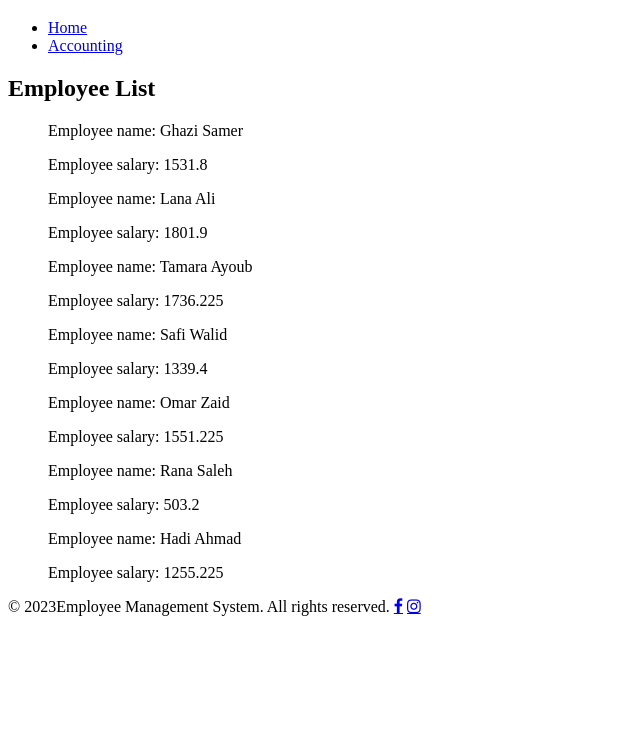
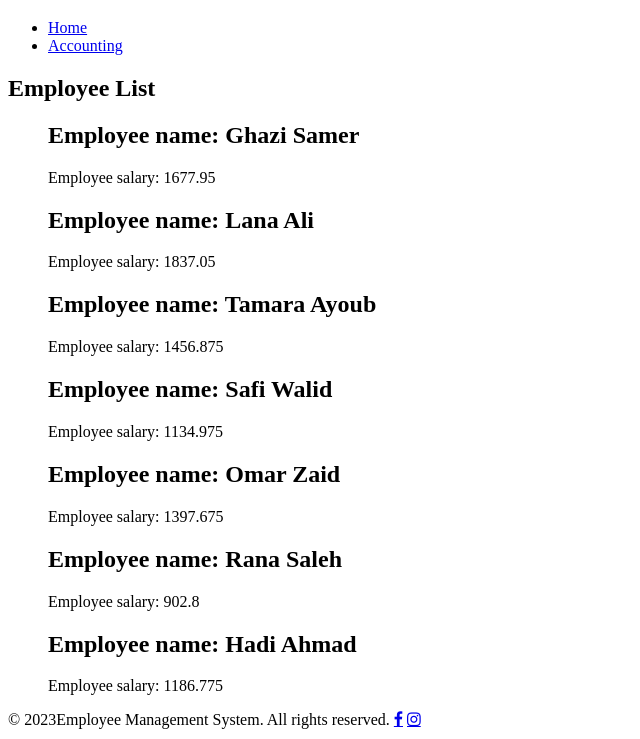
Before and after one commit to Osamayaseen97/HR-management-system, a plain HTML site: page index.html in a window 1280 px wide. Shown: the part 61-800 px from the top of the page, without its empty margins (0-640 px from the left). Drawn offline with Linux system fonts and the light colour scheme.

Commit message:
edited-2

```diff
--- a/accounting.html
+++ b/accounting.html
@@ -1,9 +1,6 @@
 <!DOCTYPE html>
 <html>
-    <meta charset="UTF-8">
-  <meta name="viewport" content="width=device-width, initial-scale=1.0">
-  <link rel="stylesheet" href="https://cdnjs.cloudflare.com/ajax/libs/font-awesome/4.7.0/css/font-awesome.min.css">
-  <title>Employee Management System</title>
+
 <head>
     <title>Accounting page</title>
 </head>
--- a/app.js
+++ b/app.js
@@ -1,84 +1,116 @@
 'use strict'
-// Employee data
 
-let employees = [
-    {
-        employeeId: generateEmployeeId,
-
-        fullName: "Ghazi Samer",
+let Ghazi = {
+    EmployeeID : "1000" ,
+    fullName : "Ghazi Samer",
     department: "Administration",
     level: "Senior",
     imageUrl: "https://thumbs.dreamstime.com/z/cute-boy-face-cartoon-cute-boy-face-cartoon-vector-illustration-graphic-design-110654702.jpg",
-        salary: calculateSalary("Senior")
+    salary: calculateSalary("Senior") ,
+
+    generatenewEmployeeId : function () {
+        return Math.floor(Math.random() * (max - min) + min);
+
     }
-,
-{
-
-    employeeId : generateEmployeeId,
+}
+let Lana = {
+    EmployeeID : "1001",
     fullName : "Lana Ali",
     department: "Finance",
     level: "Senior",
     imageUrl: "https://previews.123rf.com/images/jemastock/jemastock1801/jemastock180107319/94223705-cute-boy-face-cartoon-icon-vector-illustration-graphic-design.jpg",
-    salary: calculateSalary("Senior")
+    salary: calculateSalary("Senior"),
+
+    generatenewEmployeeId : function () {
+        return Math.floor(Math.random() * (max - min) + min);
+
     }
-,
-{
-    employeeId: generateEmployeeId(),
+
+}
+
+let Tamara = {
+    employeeId : "1002" ,
     fullName: "Tamara Ayoub",
       department: "Marketing",
       level: "Senior",
       imageUrl: "https://www.shutterstock.com/image-vector/illustration-face-boy-on-white-260nw-123780619.jpg",
-      salary: calculateSalary("Senior")
+      salary: calculateSalary("Senior") ,
+
+      generatenewEmployeeId : function () {
+        return Math.floor(Math.random() * (max - min) + min);
 
     }
-,
-{
-    employeeId: generateEmployeeId(),
+}
+
+let Safi = {
+    employeeId : "1003" ,
     fullName: "Safi Walid",
     department: "Administration",
     level: "Mid-Senior",
     imageUrl: "hhttps://previews.123rf.com/images/vectorshots/vectorshots1309/vectorshots130901404/22318678-cute-boy-cartoon-face-vector.jpg",
-    salary: calculateSalary("Mid-Senior")
+    salary: calculateSalary("Mid-Senior") ,
+
+    generatenewEmployeeId : function () {
+        return Math.floor(Math.random() * (max - min) + min);
+
     }
-  ,
-  {
-    employeeId: generateEmployeeId(),
+}
+
+let Omar = {
+    employeeId : "1004" ,
     fullName: "Omar Zaid",
     department: "Development",
     level: "Senior",
     imageUrl: "https://cdn.pixabay.com/photo/2017/08/08/12/56/face-2611347_1280.png",
-    salary: calculateSalary("Senior")
+    salary: calculateSalary("Senior") ,
+
+    generatenewEmployeeId : function () {
+        return Math.floor(Math.random() * (max - min) + min);
+
     }
-  ,
-  {
-    employeeId: generateEmployeeId(),
+}
+
+let Rana = {
+    employeeId : "1005" ,
     fullName: "Rana Saleh",
     department: "Development",
     level: "Junior",
     imageUrl: "https://e7.pngegg.com/pngimages/6/104/png-clipart-face-boy-smiley-cartoon-faces-s-child-face-thumbnail.png",
-    salary: calculateSalary("Junior")
+    salary: calculateSalary("Junior") ,
+
+    generatenewEmployeeId : function () {
+        return Math.floor(Math.random() * (max - min) + min);
+
     }
-  ,
-  {
-    employeeId: generateEmployeeId(),
+}
+
+let Hadi = {
+    employeeId : "1006" ,
     fullName: "Hadi Ahmad",
     department: "Finance",
     level: "Mid-Senior",
     imageUrl: "https://encrypted-tbn0.gstatic.com/images?q=tbn:ANd9GcSgiyxiB8HbFWU2XmAT-6ProtT6R1QRE7HZQg&usqp=CAU",
-    salary: calculateSalary("Mid-Senior")
+    salary: calculateSalary("Mid-Senior") ,
+
+    generatenewEmployeeId : function () {
+        return Math.floor(Math.random() * (max - min) + min);
+
     }
-  ,
-];
+
+
+
+}
 
 // Generate a unique four digits employee ID
-function generateEmployeeId(min, max) {
+function generatenewEmployeeId(min, max) {
     min = Math.ceil(min);
     max = Math.floor(max);
     return Math.floor(Math.random() * (max - min) + min); // The maximum is exclusive and the minimum is inclusive
   }
 
 
-// Calculate the salary for the given employee level
+
+//   Calculate the salary for the given employee level
 function calculateSalary(level) {
     let minSalary, maxSalary;
 
@@ -103,22 +135,45 @@ function calculateSalary(level) {
     const netSalary = randomSalary - (randomSalary * 7.5) / 100;
 
     return netSalary; }
-    console.log(calculateSalary("Senior"))
 
-    // Render employee information on the home page
-function renderEmployees() {
-    const employeeList = document.getElementById("employeeList");
-    let html = "";
+    function renderEmployeeList() {
+        const employeeListDiv = document.getElementById("employeeList");
 
-    employees.forEach((employee) => {
-      const employeeName = "Employee name: " + employee.fullName;
-      const employeeSalary = "Employee salary: " + calculateSalary(employee.level);
+        // Create a template string for each employee
+        const template = `
+          <div>
+            <h2>Employee name: ${Ghazi.fullName}</h2>
+            <p>Employee salary: ${Ghazi.salary}</p>
+          </div>
+          <div>
+            <h2>Employee name: ${Lana.fullName}</h2>
+            <p>Employee salary: ${Lana.salary}</p>
+          </div>
+          <div>
+            <h2>Employee name: ${Tamara.fullName}</h2>
+            <p>Employee salary: ${Tamara.salary}</p>
+          </div>
+          <div>
+            <h2>Employee name: ${Safi.fullName}</h2>
+            <p>Employee salary: ${Safi.salary}</p>
+          </div>
+          <div>
+            <h2>Employee name: ${Omar.fullName}</h2>
+            <p>Employee salary: ${Omar.salary}</p>
+          </div>
+          <div>
+            <h2>Employee name: ${Rana.fullName}</h2>
+            <p>Employee salary: ${Rana.salary}</p>
+          </div>
+          <div>
+            <h2>Employee name: ${Hadi.fullName}</h2>
+            <p>Employee salary: ${Hadi.salary}</p>
+          </div>
+        `;
 
-      html += `<p>${employeeName}</p><p>${employeeSalary}</p>`;
-    });
-
-    employeeList.innerHTML = html;
+        // Set the innerHTML of the employeeListDiv to the template
+        employeeListDiv.innerHTML = template;
       }
 
-  // Call the renderEmployees function to display employee information
-  renderEmployees();
+      // Call the renderEmployeeList function to display the employee list
+      renderEmployeeList();
```
Lines whose indentation alone changed are shown as unchanged.
